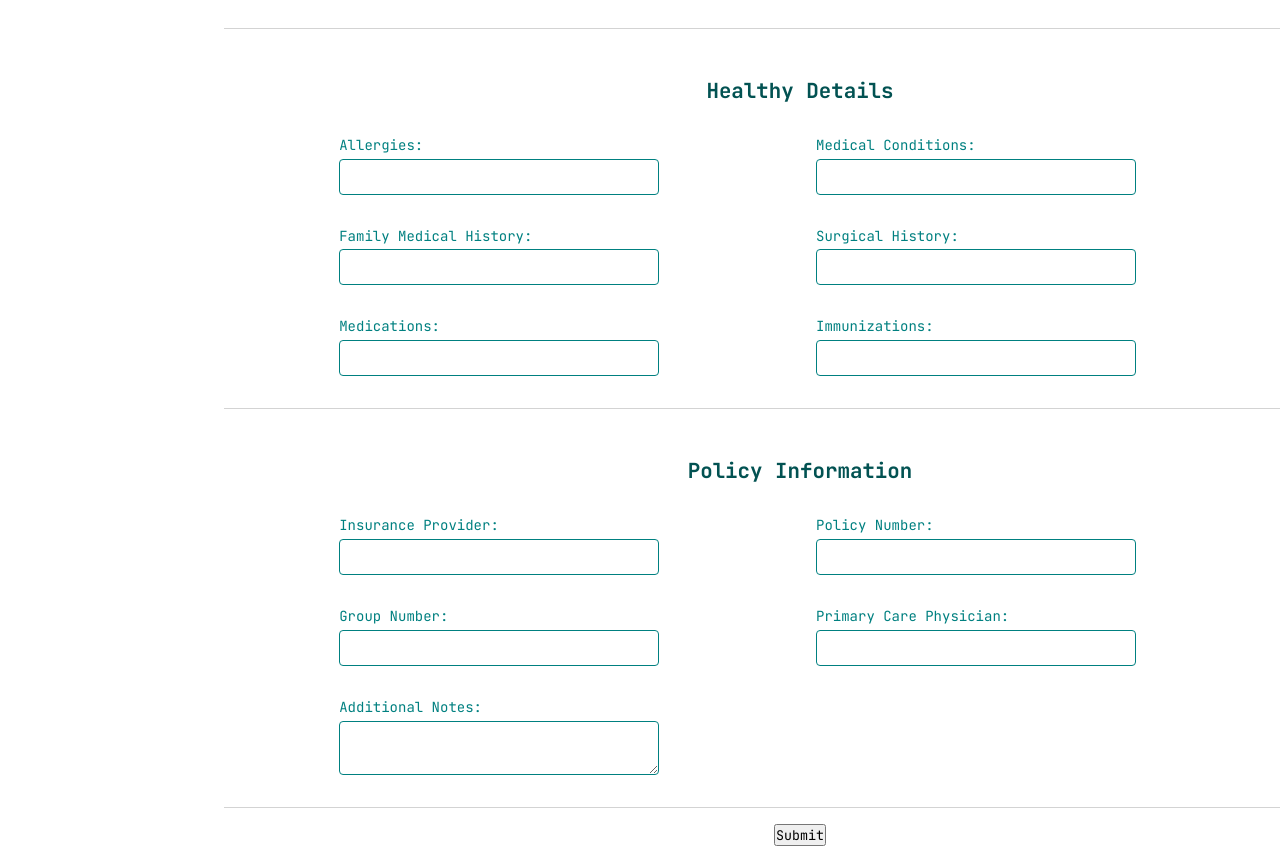
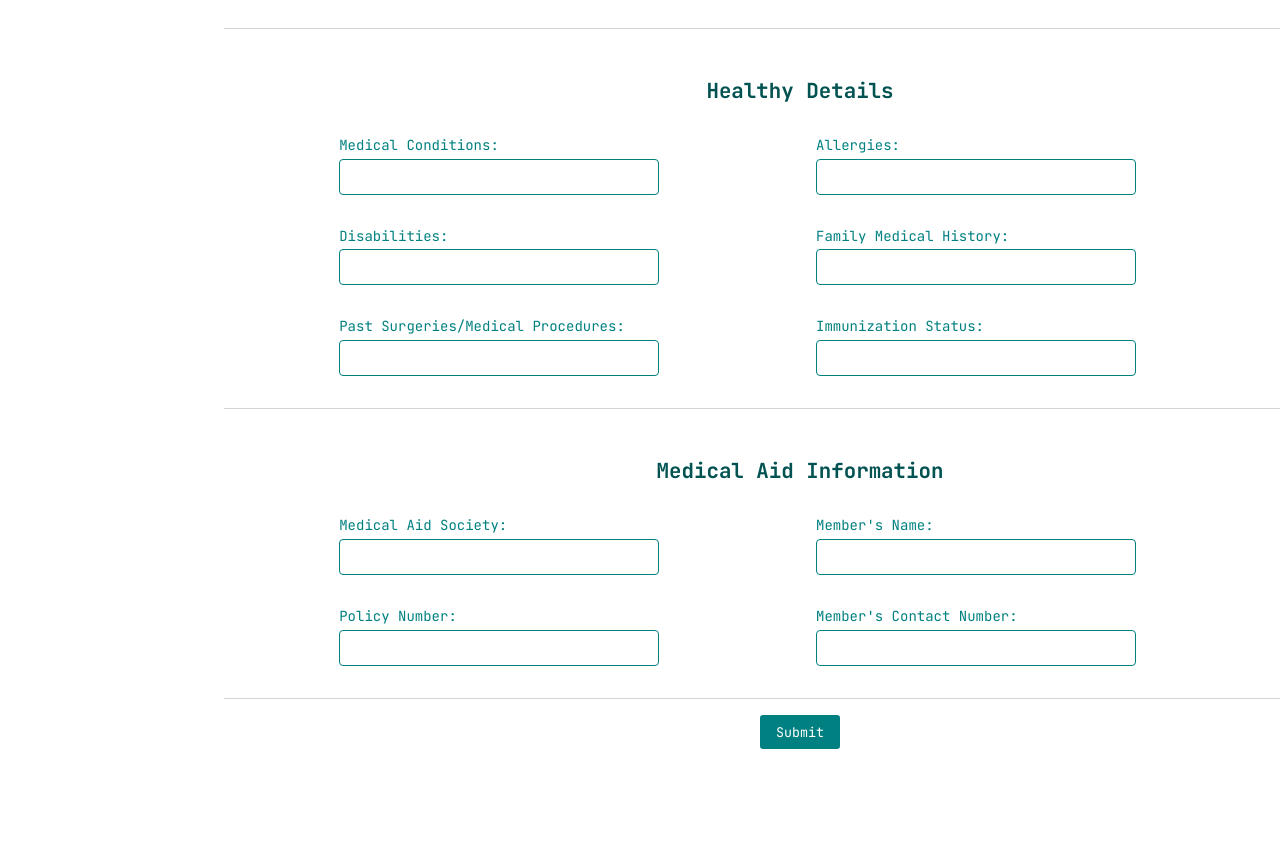
Before and after one commit to Amen-Musingarimi/medvault, a React (Create React App) app: page /add-patient in a window 1280 px wide. Shown: the part 800-1662 px from the top of the page. After the commit the page ends 1565 px from the top, so only its background shows below. Built offline with nearby package versions, Linux system fonts and the light colour scheme.

Commit message:
Finish add patient form styling

```diff
--- a/src/components/patients/AddPatience.module.css
+++ b/src/components/patients/AddPatience.module.css
@@ -58,3 +58,16 @@
   color: inherit;
   margin-right: 0.5rem;
 }
+
+.submit_btn {
+  background-color: #008080;
+  padding: 0.5rem 1rem;
+  color: #fff;
+  border: none;
+  border-radius: 3px;
+  cursor: pointer;
+}
+
+.submit_btn:hover {
+  background-color: #005050;
+}
--- a/src/components/patients/AddPatient.jsx
+++ b/src/components/patients/AddPatient.jsx
@@ -11,16 +11,17 @@ const AddPatientForm = () => {
     phoneNumber: '',
     emailAddress: '',
     address: '',
+    medicalConditions: '',
     allergies: '',
-    medicalConditions: '',
+    disability: '',
     familyMedicalHistory: '',
     surgicalHistory: '',
     medications: '',
-    immunizations: '',
-    insuranceProvider: '',
+    immunizationStatus: '',
+    medicalAidSociety: '',
+    policyHolderName: '',
     policyNumber: '',
-    groupNumber: '',
-    primaryCarePhysician: '',
+    memberContactNumber: '',
     keenFirstName: '',
     keenLastName: '',
     keenRelationship: '',
@@ -191,6 +192,16 @@ const AddPatientForm = () => {
         <h2 className={classes.form_section_heading}>Healthy Details</h2>
         <div className={classes.personal_details_inputs}>
           <div className={classes.form_control}>
+            <label className={classes.input_label}>Medical Conditions:</label>
+            <input
+              type="text"
+              name="medicalConditions"
+              value={formData.medicalConditions}
+              onChange={handleChange}
+              className={classes.input_area}
+            />
+          </div>
+          <div className={classes.form_control}>
             <label className={classes.input_label}>Allergies:</label>
             <input
               type="text"
@@ -201,11 +212,11 @@ const AddPatientForm = () => {
             />
           </div>
           <div className={classes.form_control}>
-            <label className={classes.input_label}>Medical Conditions:</label>
+            <label className={classes.input_label}>Disabilities:</label>
             <input
               type="text"
-              name="medicalConditions"
-              value={formData.medicalConditions}
+              name="disability"
+              value={formData.disability}
               onChange={handleChange}
               className={classes.input_area}
             />
@@ -223,7 +234,9 @@ const AddPatientForm = () => {
             />
           </div>
           <div className={classes.form_control}>
-            <label className={classes.input_label}>Surgical History:</label>
+            <label className={classes.input_label}>
+              Past Surgeries/Medical Procedures:
+            </label>
             <input
               type="text"
               name="surgicalHistory"
@@ -233,21 +246,11 @@ const AddPatientForm = () => {
             />
           </div>
           <div className={classes.form_control}>
-            <label className={classes.input_label}>Medications:</label>
+            <label className={classes.input_label}>Immunization Status:</label>
             <input
               type="text"
-              name="medications"
-              value={formData.medications}
-              onChange={handleChange}
-              className={classes.input_area}
-            />
-          </div>
-          <div className={classes.form_control}>
-            <label className={classes.input_label}>Immunizations:</label>
-            <input
-              type="text"
-              name="immunizations"
-              value={formData.immunizations}
+              name="immunizationStatus"
+              value={formData.immunizationStatus}
               onChange={handleChange}
               className={classes.input_area}
             />
@@ -256,14 +259,26 @@ const AddPatientForm = () => {
       </div>
       {/* Policy Information Input Forms */}
       <div className={classes.personal_details}>
-        <h2 className={classes.form_section_heading}>Policy Information</h2>
+        <h2 className={classes.form_section_heading}>
+          Medical Aid Information
+        </h2>
         <div className={classes.personal_details_inputs}>
           <div className={classes.form_control}>
-            <label className={classes.input_label}>Insurance Provider:</label>
+            <label className={classes.input_label}>Medical Aid Society:</label>
             <input
               type="text"
               name="insuranceProvider"
-              value={formData.insuranceProvider}
+              value={formData.medicalAidSociety}
+              onChange={handleChange}
+              className={classes.input_area}
+            />
+          </div>
+          <div className={classes.form_control}>
+            <label className={classes.input_label}>Member's Name:</label>
+            <input
+              type="text"
+              name="policyNumber"
+              value={formData.policyHolderName}
               onChange={handleChange}
               className={classes.input_area}
             />
@@ -279,7 +294,9 @@ const AddPatientForm = () => {
             />
           </div>
           <div className={classes.form_control}>
-            <label className={classes.input_label}>Group Number:</label>
+            <label className={classes.input_label}>
+              Member's Contact Number:
+            </label>
             <input
               type="text"
               name="groupNumber"
@@ -288,30 +305,11 @@ const AddPatientForm = () => {
               className={classes.input_area}
             />
           </div>
-          <div className={classes.form_control}>
-            <label className={classes.input_label}>
-              Primary Care Physician:
-            </label>
-            <input
-              type="text"
-              name="primaryCarePhysician"
-              value={formData.primaryCarePhysician}
-              onChange={handleChange}
-              className={classes.input_area}
-            />
-          </div>
-          <div className={classes.form_control}>
-            <label className={classes.input_label}>Additional Notes:</label>
-            <textarea
-              name="additionalNotes"
-              value={formData.additionalNotes}
-              onChange={handleChange}
-              className={classes.input_area}
-            />
-          </div>
         </div>
       </div>
-      <button type="submit">Submit</button>
+      <button type="submit" className={classes.submit_btn}>
+        Submit
+      </button>
     </form>
   );
 };
```
